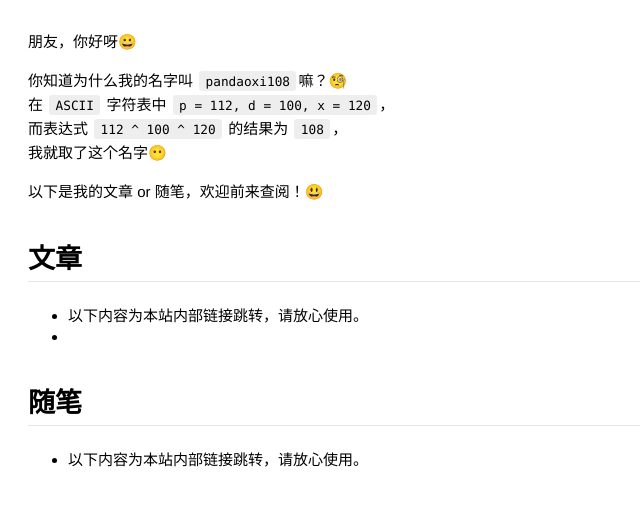
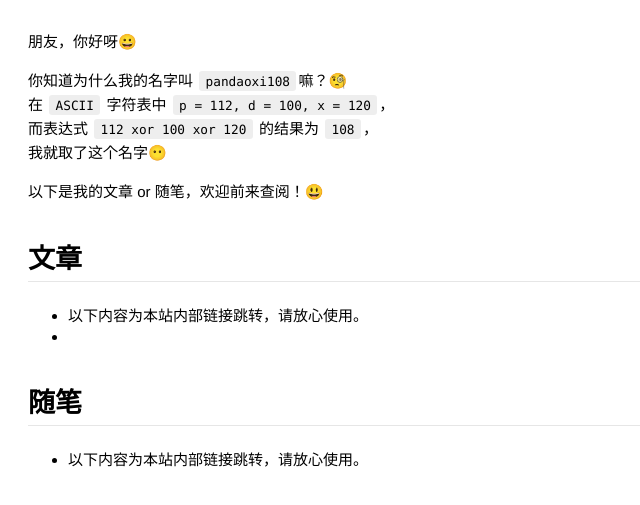
Before and after one commit to pandaoxi108/pandaoxi108.github.io, a plain HTML site: page index.html in a window 1280 px wide. Shown: the part 69-574 px from the top of the page, without its empty margins (0-640 px from the left). Drawn offline with Linux system fonts and the light colour scheme.

Commit message:
Update index.html

```diff
--- a/index.html
+++ b/index.html
@@ -138,7 +138,7 @@
         border: 0px;
         background-color: rgba(0, 0, 0, 0.0666667);
       "
-      >112 ^ 100 ^ 120</code
+      >112 xor 100 xor 120</code
     >
     的结果为
     <code
```
